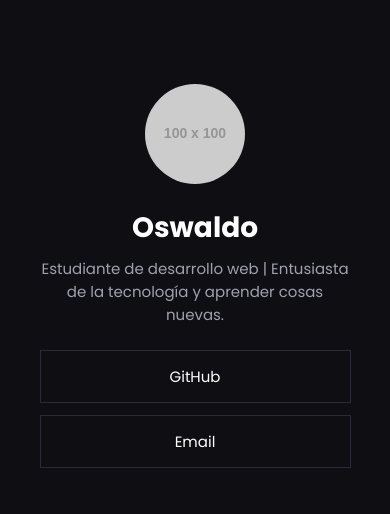
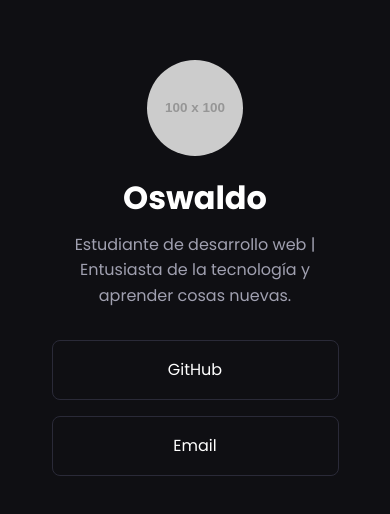
Before and after one commit to oswaldo-coder/mylinks, a plain HTML site: page index.html in a window 390 px wide. Shown: the part 146-660 px from the top of the page. Drawn offline with Linux system fonts and the light colour scheme; placeholder pictures from the web are drawn by us.

Commit message:
feat: agregar diseño responsive con media queries

```diff
--- a/index.html
+++ b/index.html
@@ -17,7 +17,7 @@
 
 <body>
 
-    <main class="card">
+   <main class="container">
 
         <!-- FOTO DE PERFIL -->
         <!-- Cambia "Tu Nombre" en el atributo alt -->
--- a/styles.css
+++ b/styles.css
@@ -4,61 +4,109 @@
    de estos estilos para mejorar el diseño.
    ============================================= */
 
-/* --- ESTILOS GLOBALES --- */
+/* --- RESET --- */
 * {
   margin: 0;
   padding: 0;
   box-sizing: border-box;
 }
 
+/* --- BODY --- */
 body {
   font-family: 'Poppins', sans-serif;
+  font-size: 1rem;
+  line-height: 1.6;
   background-color: #0f0f13;
   color: #ffffff;
+
   min-height: 100vh;
+
   display: flex;
+  justify-content: center;
   align-items: center;
-  justify-content: center;
 }
 
-/* --- TARJETA PRINCIPAL --- */
-.card {
+/* --- CONTENEDOR PRINCIPAL --- */
+.container {
   width: 90%;
   max-width: 400px;
+  padding: 2rem;
   text-align: center;
-  padding: 40px 20px;
+
+  display: flex;
+  flex-direction: column;
+  align-items: center;
 }
 
-/* --- FOTO DE PERFIL --- */
+/* --- FOTO --- */
 .avatar {
   border-radius: 50%;
+  width: 6rem;
+  height: 6rem;
 }
 
 /* --- NOMBRE --- */
 .name {
-  font-size: 28px;
-  margin-top: 16px;
+  font-size: 2rem;
+  margin-top: 1rem;
 }
 
 /* --- BIO --- */
 .bio {
-  font-size: 15px;
+  font-size: 1rem;
   color: #a0a0b0;
-  margin-top: 8px;
+  margin-top: 0.5rem;
+  margin-bottom: 2rem;
 }
 
-/* --- CONTENEDOR DE ENLACES --- */
+/* --- LINKS --- */
 .links {
-  margin-top: 24px;
+  width: 100%;
 }
 
-/* --- CADA ENLACE --- */
+/* --- BOTONES --- */
 .link {
   display: block;
-  padding: 14px;
-  margin-top: 12px;
+  width: 100%;
+  padding: 1rem;
+  margin-bottom: 1rem;
+
   border: 1px solid #2a2a38;
+  border-radius: 0.5rem;
+
+  text-decoration: none;
   color: #ffffff;
-  text-decoration: none;
-  font-size: 15px;
+
+  font-size: 1rem;
 }
+
+/* ========================================
+   RESPONSIVE: TABLET Y DESKTOP (768px+)
+   ======================================== */
+@media (min-width: 768px) {
+
+  .container {
+    max-width: 500px;
+  }
+
+  .name {
+    font-size: 2.5rem;
+  }
+
+  .avatar {
+    width: 8rem;
+    height: 8rem;
+  }
+
+  .link {
+    transition: transform 0.2s ease;
+  }
+
+  .link:hover {
+    transform: scale(1.05);
+  }
+
+  .bio {
+    max-width: 400px;
+  }
+}
```
